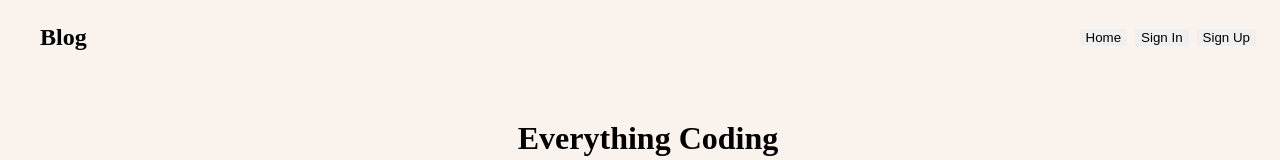
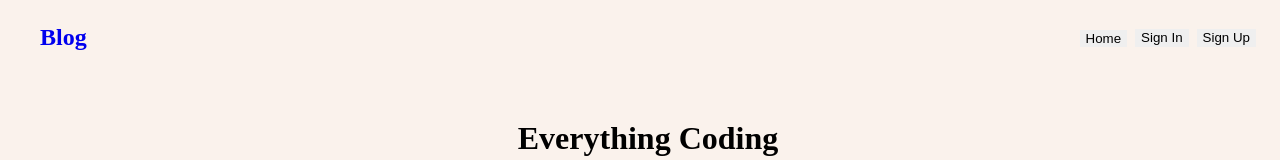
Before and after one commit to asdacosta/blog, a React (Vite) app in the folder users-frontend/: page / in a window 1280 px wide. Shown: the top 160 px of the page. Built offline with nearby package versions, Linux system fonts and the light colour scheme.

Commit message:
Link parts to home

```diff
--- a/users-frontend/src/components/Nav/Nav.jsx
+++ b/users-frontend/src/components/Nav/Nav.jsx
@@ -1,9 +1,15 @@
+import { Link } from "react-router-dom";
+
 function Nav() {
   return (
     <nav>
-      <h3>Blog</h3>
+      <Link to="/">
+        <h3>Blog</h3>
+      </Link>
       <section>
-        <button>Home</button>
+        <Link to="/">
+          <button>Home</button>
+        </Link>
         <button>Sign In</button>
         <button>Sign Up</button>
       </section>
```
